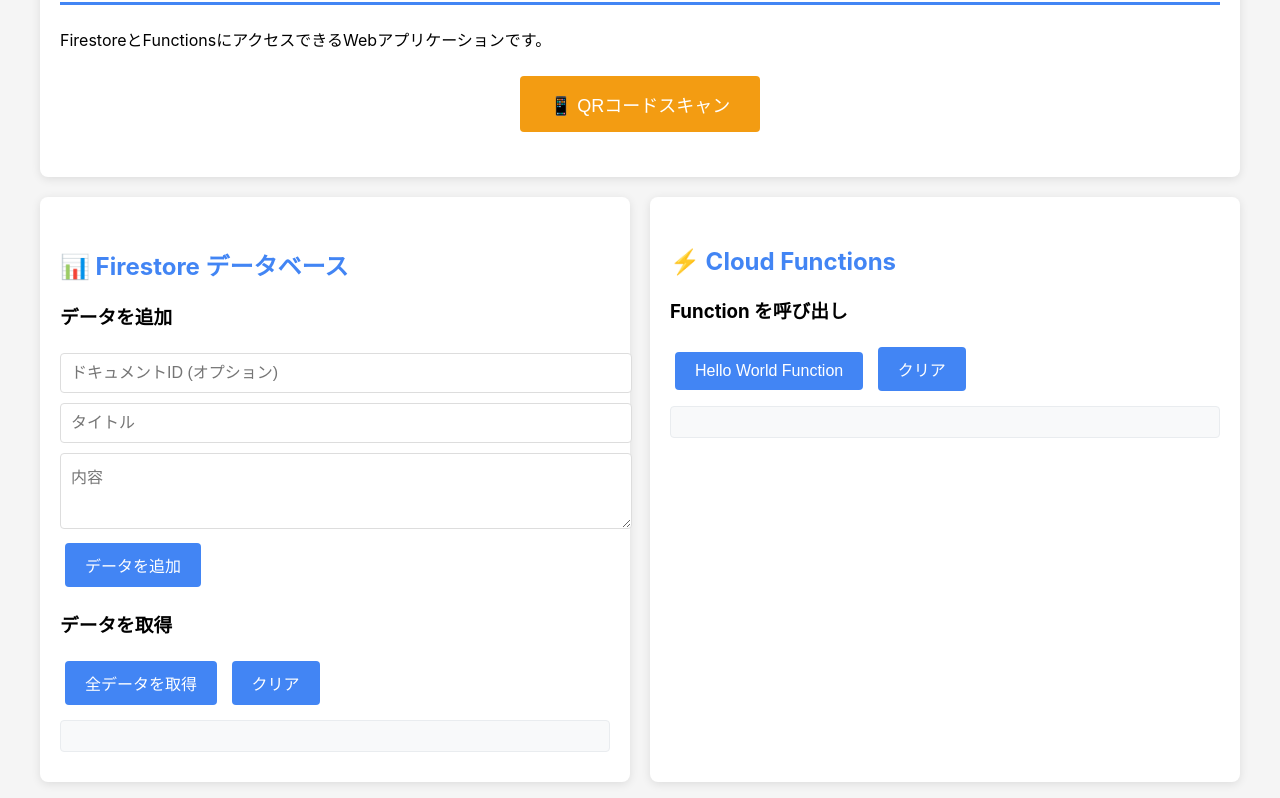
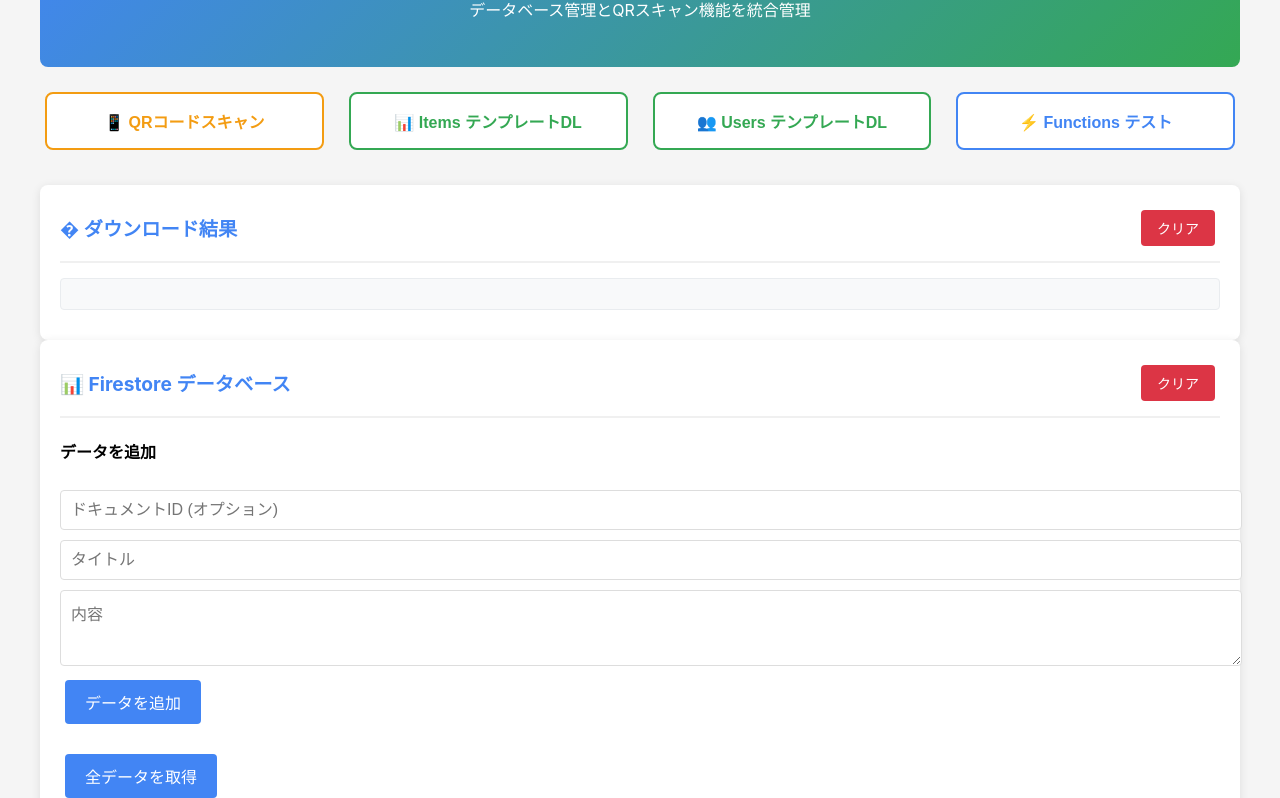
Before and after one commit to vividkool/qrscan2, a plain HTML site: page public/index.html in a window 1280 px wide. Shown: the part 108-906 px from the top of the page. Drawn offline with Linux system fonts and the light colour scheme.

Commit message:
20250805

```diff
--- a/public/index.html
+++ b/public/index.html
@@ -107,58 +107,190 @@
             }
         }
 
-        .grid {
+        .dashboard-header {
+            background: linear-gradient(135deg, #4285f4, #34a853);
+            color: white;
+            padding: 30px;
+            border-radius: 8px;
+            margin-bottom: 20px;
+            text-align: center;
+        }
+
+        .dashboard-header h1 {
+            margin: 0;
+            color: white;
+            border: none;
+            padding: 0;
+        }
+
+        .action-buttons {
             display: grid;
-            grid-template-columns: 1fr 1fr;
+            grid-template-columns: repeat(auto-fit, minmax(200px, 1fr));
+            gap: 15px;
+            margin-bottom: 30px;
+        }
+
+        .action-button {
+            background: white;
+            border: 2px solid #4285f4;
+            color: #4285f4;
+            padding: 15px 20px;
+            border-radius: 8px;
+            font-size: 16px;
+            font-weight: bold;
+            cursor: pointer;
+            transition: all 0.3s ease;
+            text-decoration: none;
+            display: flex;
+            align-items: center;
+            justify-content: center;
+            gap: 8px;
+        }
+
+        .action-button:hover {
+            background: #4285f4;
+            color: white;
+            transform: translateY(-2px);
+            box-shadow: 0 4px 12px rgba(66, 133, 244, 0.3);
+        }
+
+        .action-button.excel {
+            border-color: #34a853;
+            color: #34a853;
+        }
+
+        .action-button.excel:hover {
+            background: #34a853;
+            color: white;
+        }
+
+        .action-button.qr {
+            border-color: #f39c12;
+            color: #f39c12;
+        }
+
+        .action-button.qr:hover {
+            background: #f39c12;
+            color: white;
+        }
+
+        .dashboard-grid {
+            display: grid;
+            grid-template-columns: 1fr;
             gap: 20px;
         }
 
+        .dashboard-section {
+            background: white;
+            border-radius: 8px;
+            padding: 20px;
+            box-shadow: 0 2px 10px rgba(0, 0, 0, 0.1);
+        }
+
+        .section-header {
+            display: flex;
+            justify-content: space-between;
+            align-items: center;
+            margin-bottom: 15px;
+            padding-bottom: 10px;
+            border-bottom: 2px solid #f0f0f0;
+        }
+
+        .section-title {
+            color: #4285f4;
+            margin: 0;
+            font-size: 1.2em;
+        }
+
+        .btn-clear {
+            background: #dc3545;
+            color: white;
+            border: none;
+            padding: 8px 16px;
+            border-radius: 4px;
+            cursor: pointer;
+            font-size: 14px;
+        }
+
+        .btn-clear:hover {
+            background: #c82333;
+        }
+
         @media (max-width: 768px) {
-            .grid {
+            .action-buttons {
                 grid-template-columns: 1fr;
+            }
+
+            .dashboard-header {
+                padding: 20px;
             }
         }
     </style>
 </head>
 
 <body>
-    <div class="container">
-        <h1>🔥 Firebase QR Scan App</h1>
-        <p>FirestoreとFunctionsにアクセスできるWebアプリケーションです。</p>
-        <div style="text-align: center; margin: 20px 0;">
-            <button onclick="window.location.href='user.html'"
-                style="background-color: #f39c12; font-size: 18px; padding: 15px 30px;">
-                📱 QRコードスキャン
-            </button>
-        </div>
+    <!-- ダッシュボードヘッダー -->
+    <div class="dashboard-header">
+        <h1>🔥 Firebase QR Scan Dashboard</h1>
+        <p>データベース管理とQRスキャン機能を統合管理</p>
     </div>
 
-    <div class="grid">
-        <div class="container">
-            <h2>📊 Firestore データベース</h2>
-            <div>
-                <h3>データを追加</h3>
+    <!-- アクションボタン -->
+    <div class="action-buttons">
+        <button onclick="window.location.href='user.html'" class="action-button qr">
+            📱 QRコードスキャン
+        </button>
+        <button onclick="downloadItemsTemplate()" class="action-button excel">
+            📊 Items テンプレートDL
+        </button>
+        <button onclick="downloadUsersTemplate()" class="action-button excel">
+            👥 Users テンプレートDL
+        </button>
+        <button onclick="callHelloWorld()" class="action-button">
+            ⚡ Functions テスト
+        </button>
+    </div>
+
+    <!-- ダウンロード結果表示 -->
+    <div class="dashboard-section">
+        <div class="section-header">
+            <h3 class="section-title">� ダウンロード結果</h3>
+            <button onclick="clearResults('downloadResult')" class="btn-clear">クリア</button>
+        </div>
+        <div id="downloadResult" class="result"></div>
+    </div>
+
+    <!-- データベース管理 -->
+    <div class="dashboard-grid">
+        <div class="dashboard-section">
+            <div class="section-header">
+                <h3 class="section-title">📊 Firestore データベース</h3>
+                <button onclick="clearResults('firestoreResult')" class="btn-clear">クリア</button>
+            </div>
+
+            <div style="margin-bottom: 20px;">
+                <h4>データを追加</h4>
                 <input type="text" id="documentId" placeholder="ドキュメントID (オプション)">
                 <input type="text" id="dataTitle" placeholder="タイトル">
                 <textarea id="dataContent" placeholder="内容" rows="3"></textarea>
                 <button onclick="addDocument()">データを追加</button>
             </div>
 
-            <div>
-                <h3>データを取得</h3>
+            <div style="margin-bottom: 15px;">
                 <button onclick="getAllDocuments()">全データを取得</button>
-                <button onclick="clearResults('firestoreResult')">クリア</button>
             </div>
 
             <div id="firestoreResult" class="result"></div>
         </div>
 
-        <div class="container">
-            <h2>⚡ Cloud Functions</h2>
-            <div>
-                <h3>Function を呼び出し</h3>
+        <div class="dashboard-section">
+            <div class="section-header">
+                <h3 class="section-title">⚡ Cloud Functions</h3>
+                <button onclick="clearResults('functionResult')" class="btn-clear">クリア</button>
+            </div>
+
+            <div style="margin-bottom: 15px;">
                 <button onclick="callHelloWorld()">Hello World Function</button>
-                <button onclick="clearResults('functionResult')">クリア</button>
             </div>
 
             <div id="functionResult" class="result"></div>
@@ -166,128 +298,7 @@
     </div>
 
     <!-- Firebase SDK -->
-    <script type="module">
-        import { initializeApp } from 'https://www.gstatic.com/firebasejs/10.7.1/firebase-app.js';
-        import { getFirestore, collection, addDoc, getDocs, doc, setDoc } from 'https://www.gstatic.com/firebasejs/10.7.1/firebase-firestore.js';
-
-        // Firebase設定
-        const firebaseConfig = {
-            apiKey: "AIzaSyCWFL91baSHkjkvU_k-yTUv6QS191YTFlg",
-            authDomain: "qrscan2-99ffd.firebaseapp.com",
-            projectId: "qrscan2-99ffd",
-            storageBucket: "qrscan2-99ffd.firebasestorage.app",
-            messagingSenderId: "1089215781575",
-            appId: "1:1089215781575:web:bf9d05f6930b7123813ce2",
-            measurementId: "G-QZZWT3HW0W"
-        };
-
-        // Firebase初期化
-        const app = initializeApp(firebaseConfig);
-        const db = getFirestore(app);
-
-        // グローバル関数として公開
-        window.addDocument = async function () {
-            const documentId = document.getElementById('documentId').value;
-            const title = document.getElementById('dataTitle').value;
-            const content = document.getElementById('dataContent').value;
-
-            if (!title || !content) {
-                showResult('firestoreResult', 'タイトルと内容を入力してください', 'error');
-                return;
-            }
-
-            try {
-                showLoading('firestoreResult');
-
-                const data = {
-                    title: title,
-                    content: content,
-                    timestamp: new Date().toISOString(),
-                    createdAt: new Date()
-                };
-
-                let docRef;
-                if (documentId) {
-                    docRef = doc(db, 'qrscans', documentId);
-                    await setDoc(docRef, data);
-                } else {
-                    docRef = await addDoc(collection(db, 'qrscans'), data);
-                }
-
-                showResult('firestoreResult',
-                    `ドキュメントが正常に追加されました:\nID: ${docRef.id || documentId}\nタイトル: ${title}\n内容: ${content}`,
-                    'success');
-
-                // フォームをクリア
-                document.getElementById('documentId').value = '';
-                document.getElementById('dataTitle').value = '';
-                document.getElementById('dataContent').value = '';
-            } catch (error) {
-                showResult('firestoreResult', `エラー: ${error.message}`, 'error');
-            }
-        };
-
-        window.getAllDocuments = async function () {
-            try {
-                showLoading('firestoreResult');
-
-                const querySnapshot = await getDocs(collection(db, 'qrscans'));
-                let result = 'Firestore データ一覧:\n\n';
-
-                if (querySnapshot.empty) {
-                    result += 'データが見つかりませんでした。';
-                } else {
-                    querySnapshot.forEach((doc) => {
-                        const data = doc.data();
-                        result += `ID: ${doc.id}\n`;
-                        result += `タイトル: ${data.title || 'N/A'}\n`;
-                        result += `内容: ${data.content || 'N/A'}\n`;
-                        result += `作成日時: ${data.timestamp || 'N/A'}\n`;
-                        result += '---\n\n';
-                    });
-                }
-
-                showResult('firestoreResult', result, 'success');
-            } catch (error) {
-                showResult('firestoreResult', `エラー: ${error.message}`, 'error');
-            }
-        };
-
-        window.callHelloWorld = async function () {
-            try {
-                showLoading('functionResult');
-
-                const response = await fetch('https://asia-northeast1-qrscan2-99ffd.cloudfunctions.net/helloWorld');
-                const text = await response.text();
-
-                showResult('functionResult',
-                    `Function レスポンス:\nステータス: ${response.status}\n内容: ${text}`,
-                    'success');
-            } catch (error) {
-                showResult('functionResult', `エラー: ${error.message}`, 'error');
-            }
-        };
-
-        window.showResult = function (elementId, message, type = '') {
-            const element = document.getElementById(elementId);
-            element.textContent = message;
-            element.className = `result ${type}`;
-        };
-
-        window.showLoading = function (elementId) {
-            const element = document.getElementById(elementId);
-            element.innerHTML = '<div class="loading"></div> 処理中...';
-            element.className = 'result';
-        };
-
-        window.clearResults = function (elementId) {
-            document.getElementById(elementId).textContent = '';
-            document.getElementById(elementId).className = 'result';
-        };
-
-        // 初期化完了メッセージ
-        console.log('Firebase アプリが初期化されました');
-    </script>
+    <script type="module" src="js/firebase-index.js"></script>
 </body>
 
 </html>
--- /dev/null
+++ b/public/js/firebase-index.js
@@ -0,0 +1,255 @@
+// Firebase Index Page Functions
+import { initializeApp } from 'https://www.gstatic.com/firebasejs/10.7.1/firebase-app.js';
+import { getFirestore, collection, addDoc, getDocs, doc, setDoc } from 'https://www.gstatic.com/firebasejs/10.7.1/firebase-firestore.js';
+
+// Firebase設定
+const firebaseConfig = {
+    apiKey: "AIzaSyCWFL91baSHkjkvU_k-yTUv6QS191YTFlg",
+    authDomain: "qrscan2-99ffd.firebaseapp.com",
+    projectId: "qrscan2-99ffd",
+    storageBucket: "qrscan2-99ffd.firebasestorage.app",
+    messagingSenderId: "1089215781575",
+    appId: "1:1089215781575:web:bf9d05f6930b7123813ce2",
+    measurementId: "G-QZZWT3HW0W"
+};
+
+// Firebase初期化
+const app = initializeApp(firebaseConfig);
+const db = getFirestore(app);
+
+// ユーティリティ関数
+function showResult(elementId, message, type = '') {
+    const element = document.getElementById(elementId);
+    element.textContent = message;
+    element.className = `result ${type}`;
+}
+
+function showLoading(elementId) {
+    const element = document.getElementById(elementId);
+    element.innerHTML = '<div class="loading"></div> 処理中...';
+    element.className = 'result';
+}
+
+function clearResults(elementId) {
+    document.getElementById(elementId).textContent = '';
+    document.getElementById(elementId).className = 'result';
+}
+
+// Firestore関数
+async function addDocument() {
+    const documentId = document.getElementById('documentId').value;
+    const title = document.getElementById('dataTitle').value;
+    const content = document.getElementById('dataContent').value;
+
+    if (!title || !content) {
+        showResult('firestoreResult', 'タイトルと内容を入力してください', 'error');
+        return;
+    }
+
+    try {
+        showLoading('firestoreResult');
+
+        const data = {
+            title: title,
+            content: content,
+            timestamp: new Date().toISOString(),
+            createdAt: new Date()
+        };
+
+        let docRef;
+        if (documentId) {
+            docRef = doc(db, 'qrscans', documentId);
+            await setDoc(docRef, data);
+        } else {
+            docRef = await addDoc(collection(db, 'qrscans'), data);
+        }
+
+        showResult('firestoreResult',
+            `ドキュメントが正常に追加されました:\nID: ${docRef.id || documentId}\nタイトル: ${title}\n内容: ${content}`,
+            'success');
+
+        // フォームをクリア
+        document.getElementById('documentId').value = '';
+        document.getElementById('dataTitle').value = '';
+        document.getElementById('dataContent').value = '';
+    } catch (error) {
+        showResult('firestoreResult', `エラー: ${error.message}`, 'error');
+    }
+}
+
+async function getAllDocuments() {
+    try {
+        showLoading('firestoreResult');
+
+        const querySnapshot = await getDocs(collection(db, 'qrscans'));
+        let result = 'Firestore データ一覧:\n\n';
+
+        if (querySnapshot.empty) {
+            result += 'データが見つかりませんでした。';
+        } else {
+            querySnapshot.forEach((doc) => {
+                const data = doc.data();
+                result += `ID: ${doc.id}\n`;
+                result += `タイトル: ${data.title || 'N/A'}\n`;
+                result += `内容: ${data.content || 'N/A'}\n`;
+                result += `作成日時: ${data.timestamp || 'N/A'}\n`;
+                result += '---\n\n';
+            });
+        }
+
+        showResult('firestoreResult', result, 'success');
+    } catch (error) {
+        showResult('firestoreResult', `エラー: ${error.message}`, 'error');
+    }
+}
+
+// Cloud Functions関数
+async function callHelloWorld() {
+    try {
+        showLoading('functionResult');
+
+        const response = await fetch('https://asia-northeast1-qrscan2-99ffd.cloudfunctions.net/helloWorld');
+        const text = await response.text();
+
+        showResult('functionResult',
+            `Function レスポンス:\nステータス: ${response.status}\n内容: ${text}`,
+            'success');
+    } catch (error) {
+        showResult('functionResult', `エラー: ${error.message}`, 'error');
+    }
+}
+
+// テンプレートExcel ダウンロード関数
+async function downloadItemsTemplate() {
+    try {
+        showLoading('downloadResult');
+
+        // XLSX ライブラリを動的に読み込み
+        if (!window.XLSX) {
+            const script = document.createElement('script');
+            script.src = 'https://unpkg.com/xlsx@0.18.5/dist/xlsx.full.min.js';
+            document.head.appendChild(script);
+
+            await new Promise((resolve, reject) => {
+                script.onload = resolve;
+                script.onerror = reject;
+            });
+        }
+
+        // itemsコレクション用のテンプレートデータ
+        const templateData = [
+            {
+                'タイトル': '商品名を入力してください',
+                '内容': '商品の詳細説明を入力してください',
+                'カテゴリ': 'カテゴリを入力してください',
+                '価格': '価格を数値で入力してください',
+                'ステータス': 'active/inactive',
+                '作成者': '作成者名を入力してください'
+            },
+            {
+                'タイトル': '例: iPhone 15',
+                '内容': '例: 最新のスマートフォン',
+                'カテゴリ': '例: Electronics',
+                '価格': '例: 128000',
+                'ステータス': '例: active',
+                '作成者': '例: 管理者'
+            }
+        ];
+
+        const worksheet = window.XLSX.utils.json_to_sheet(templateData);
+        const workbook = window.XLSX.utils.book_new();
+        window.XLSX.utils.book_append_sheet(workbook, worksheet, 'Items Template');
+
+        // カラム幅を設定
+        worksheet['!cols'] = [
+            { width: 20 }, // タイトル
+            { width: 30 }, // 内容
+            { width: 15 }, // カテゴリ
+            { width: 10 }, // 価格
+            { width: 12 }, // ステータス
+            { width: 15 }  // 作成者
+        ];
+
+        const fileName = `items_template.xlsx`;
+        window.XLSX.writeFile(workbook, fileName);
+
+        showResult('downloadResult', `${fileName} をダウンロードしました\n\nアップロード用テンプレートファイルです。\n- 1行目: サンプル入力例\n- 2行目: 実際の例\n- データ入力後、このファイルをアップロードしてください`, 'success');
+    } catch (error) {
+        showResult('downloadResult', `エラー: ${error.message}`, 'error');
+    }
+}
+
+async function downloadUsersTemplate() {
+    try {
+        showLoading('downloadResult');
+
+        // XLSX ライブラリを動的に読み込み
+        if (!window.XLSX) {
+            const script = document.createElement('script');
+            script.src = 'https://unpkg.com/xlsx@0.18.5/dist/xlsx.full.min.js';
+            document.head.appendChild(script);
+
+            await new Promise((resolve, reject) => {
+                script.onload = resolve;
+                script.onerror = reject;
+            });
+        }
+
+        // usersコレクション用のテンプレートデータ
+        const templateData = [
+            {
+                '名前': 'ユーザー名を入力してください',
+                'メール': 'メールアドレスを入力してください',
+                '電話番号': '電話番号を入力してください',
+                '部署': '部署名を入力してください',
+                '役職': '役職を入力してください',
+                'ステータス': 'active/inactive',
+                '権限': 'admin/user/guest'
+            },
+            {
+                '名前': '例: 田中太郎',
+                'メール': '例: tanaka@example.com',
+                '電話番号': '例: 090-1234-5678',
+                '部署': '例: 営業部',
+                '役職': '例: 主任',
+                'ステータス': '例: active',
+                '権限': '例: user'
+            }
+        ];
+
+        const worksheet = window.XLSX.utils.json_to_sheet(templateData);
+        const workbook = window.XLSX.utils.book_new();
+        window.XLSX.utils.book_append_sheet(workbook, worksheet, 'Users Template');
+
+        // カラム幅を設定
+        worksheet['!cols'] = [
+            { width: 15 }, // 名前
+            { width: 25 }, // メール
+            { width: 15 }, // 電話番号
+            { width: 12 }, // 部署
+            { width: 12 }, // 役職
+            { width: 12 }, // ステータス
+            { width: 12 }  // 権限
+        ];
+
+        const fileName = `users_template.xlsx`;
+        window.XLSX.writeFile(workbook, fileName);
+
+        showResult('downloadResult', `${fileName} をダウンロードしました\n\nアップロード用テンプレートファイルです。\n- 1行目: サンプル入力例\n- 2行目: 実際の例\n- データ入力後、このファイルをアップロードしてください`, 'success');
+    } catch (error) {
+        showResult('downloadResult', `エラー: ${error.message}`, 'error');
+    }
+}
+
+// グローバル関数として公開
+window.addDocument = addDocument;
+window.getAllDocuments = getAllDocuments;
+window.callHelloWorld = callHelloWorld;
+window.downloadItemsTemplate = downloadItemsTemplate;
+window.downloadUsersTemplate = downloadUsersTemplate;
+window.showResult = showResult;
+window.showLoading = showLoading;
+window.clearResults = clearResults;
+
+// 初期化完了メッセージ
+console.log('Firebase アプリが初期化されました');
```
